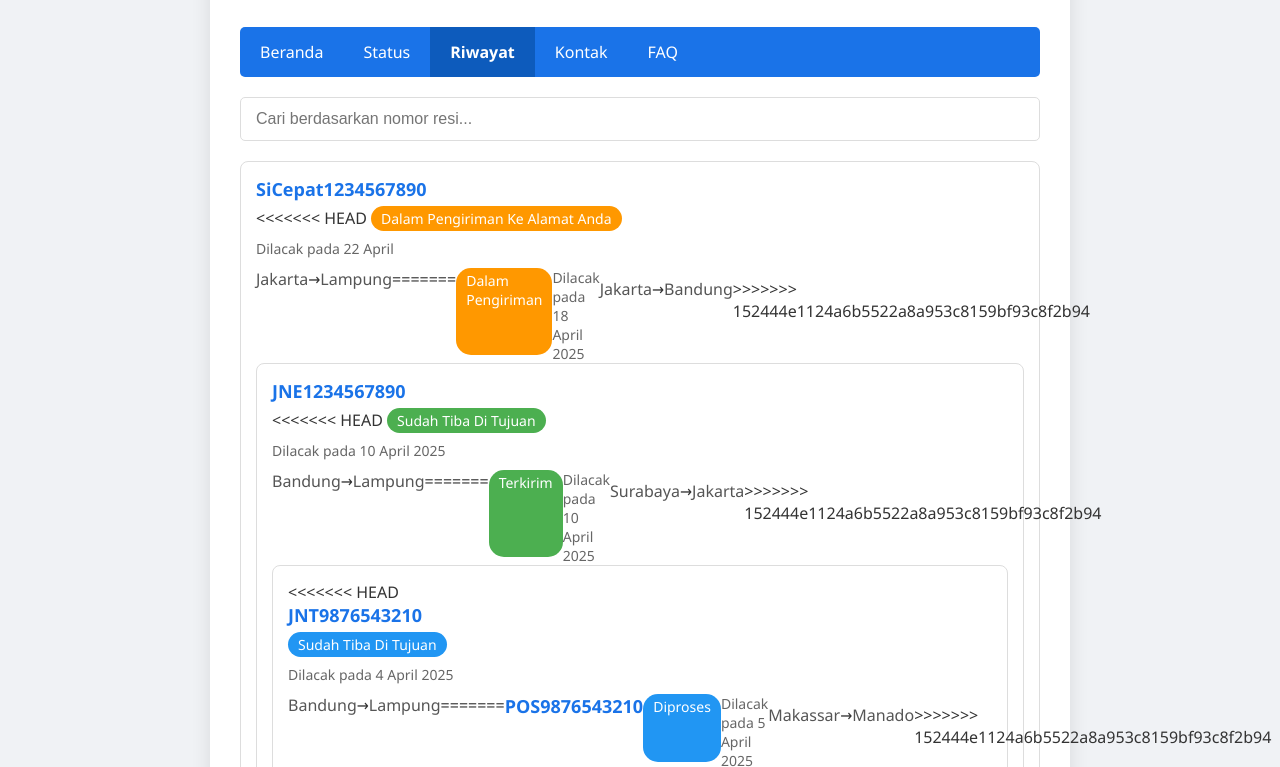
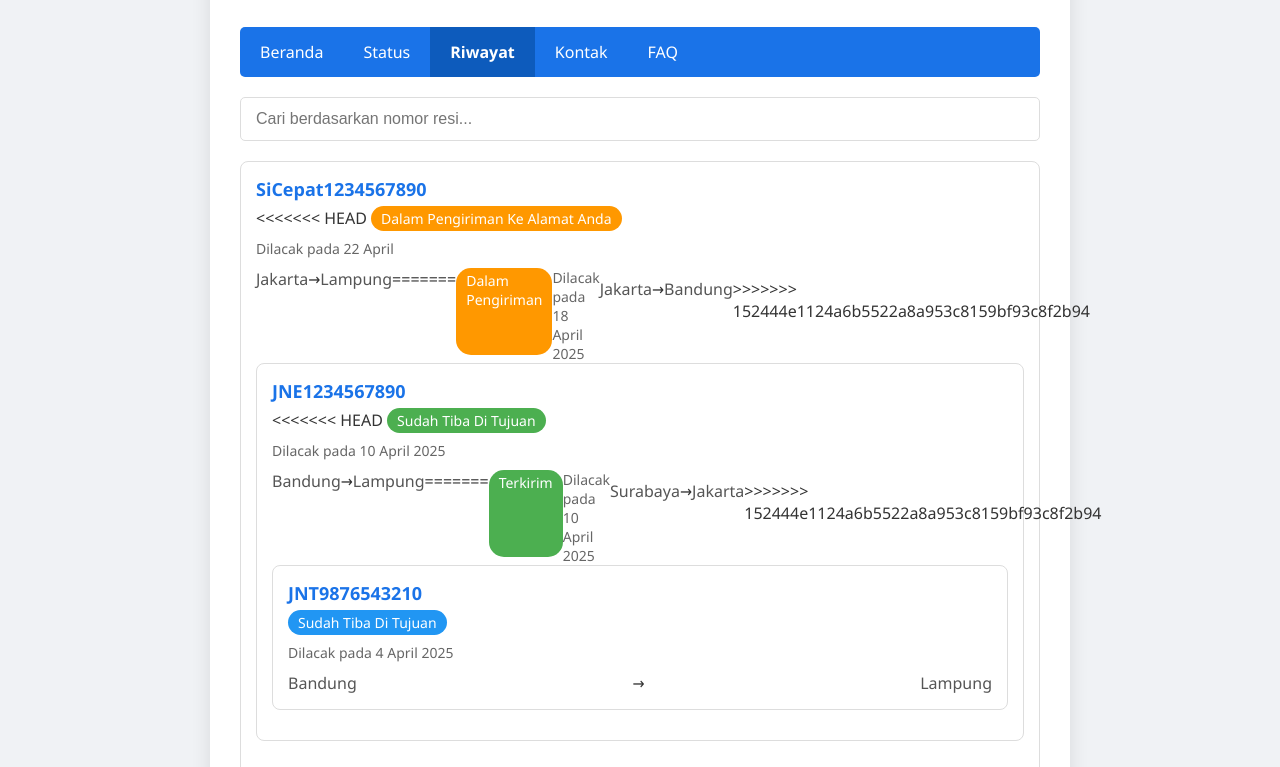
Before and after one commit to allisyasyakdari/UTPPEMWEB, a plain HTML site: page riwayat.html in a window 1280 px wide. Shown: the part 185-952 px from the top of the page. Drawn offline with Linux system fonts and the light colour scheme.

Commit message:
Fix conflict riwayat.html

```diff
--- a/riwayat.html
+++ b/riwayat.html
@@ -192,23 +192,13 @@
             </div>
 
             <div class="history-item" onclick="location.href='statuspaket.html'">
-<<<<<<< HEAD
-                <div class="resi">JNT9876543210</div>
+            <div class="resi">JNT9876543210</div>
                 <span class="status processing">Sudah Tiba Di Tujuan</span>
                 <div class="date">Dilacak pada 4 April 2025</div>
                 <div class="details">
                     <span class="origin">Bandung</span>
                     <span>→</span>
                     <span class="destination">Lampung</span>
-=======
-                <div class="resi">POS9876543210</div>
-                <span class="status processing">Diproses</span>
-                <div class="date">Dilacak pada 5 April 2025</div>
-                <div class="details">
-                    <span class="origin">Makassar</span>
-                    <span>→</span>
-                    <span class="destination">Manado</span>
->>>>>>> 152444e1124a6b5522a8a953c8159bf93c8f2b94
                 </div>
             </div>
         </div>
```
